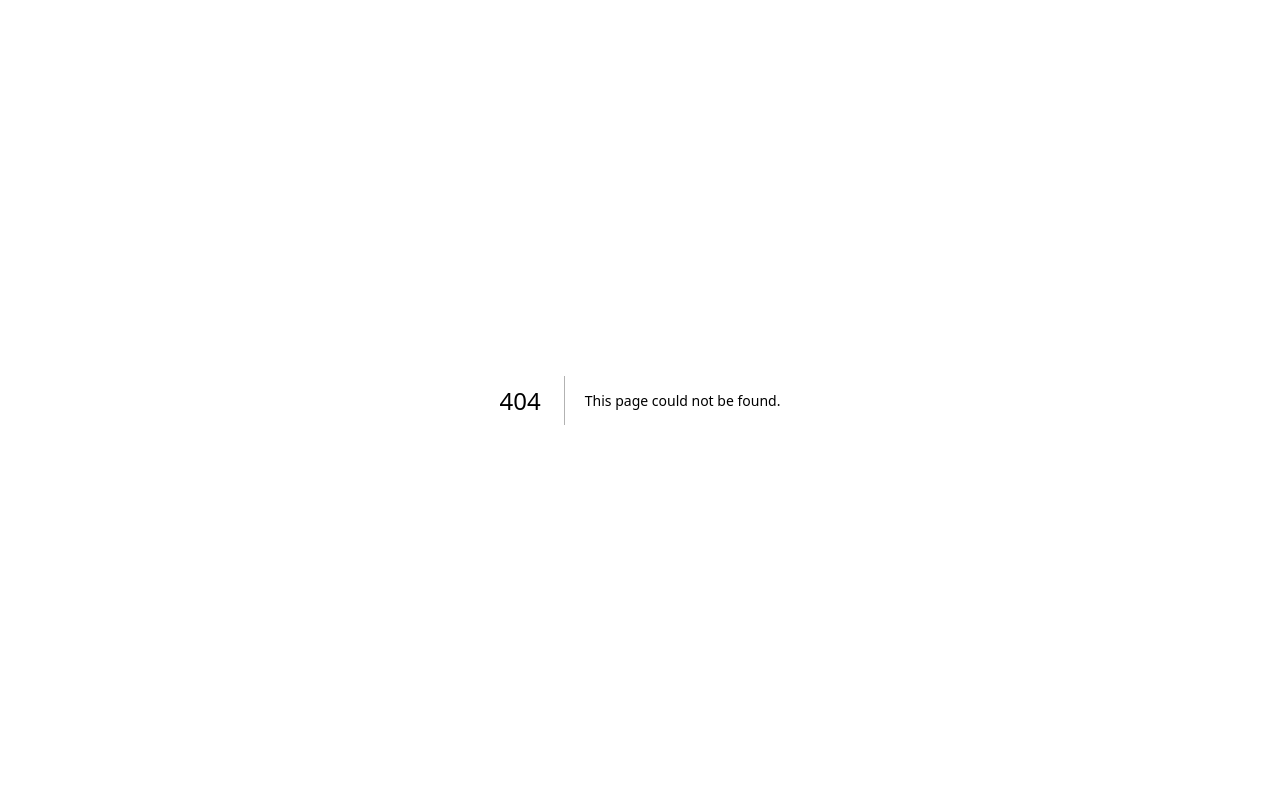
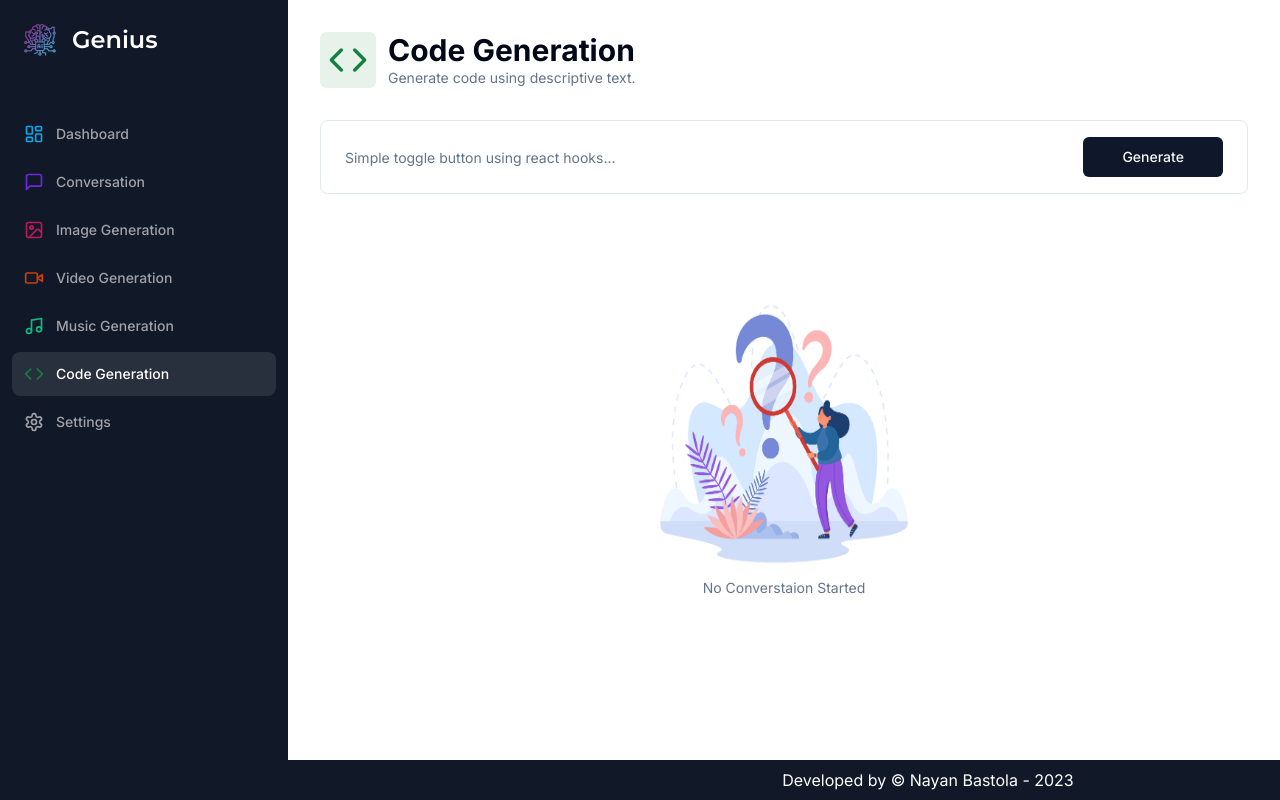
Before and after one commit to GM-Frost/Genius-AI-SaaS, a Next.js app: page /code in a window 1280 px wide. Before the commit this address had no page. Built offline with nearby package versions, Linux system fonts and the light colour scheme.

Commit message:
Dashboard-Code-generation

```diff
--- /dev/null
+++ b/app/(dashboard)/(routes)/code/constants.ts
@@ -0,0 +1,9 @@
+import * as z from "zod"; //form validation
+
+import React from "react";
+
+export const formSchema = z.object({
+  prompt: z.string().min(1, {
+    message: "Prompt is required",
+  }),
+});
--- /dev/null
+++ b/app/(dashboard)/(routes)/code/page.tsx
@@ -0,0 +1,160 @@
+"use client";
+
+import * as z from "zod";
+import axios from "axios";
+import { Code } from "lucide-react";
+import { useForm } from "react-hook-form";
+import { useState } from "react";
+
+import { useRouter } from "next/navigation";
+import { ChatCompletionRequestMessage } from "openai";
+
+import { Button } from "@/components/ui/button";
+import { Input } from "@/components/ui/input";
+import { EmptyComponent } from "@/components/empty";
+
+import { zodResolver } from "@hookform/resolvers/zod";
+import { Form, FormControl, FormField, FormItem } from "@/components/ui/form";
+import { cn } from "@/lib/utils";
+
+import { formSchema } from "./constants";
+import Heading from "@/components/Heading";
+import { Loader } from "@/components/loader";
+import UserAvatar from "@/components/user-avatar";
+import { BotAvatar } from "@/components/bot-avatar";
+
+import ReactMarkdown from "react-markdown";
+const CodePage = () => {
+  const router = useRouter();
+
+  const [messages, setMessages] = useState<ChatCompletionRequestMessage[]>([]);
+
+  const form = useForm<z.infer<typeof formSchema>>({
+    resolver: zodResolver(formSchema),
+    defaultValues: {
+      prompt: "",
+    },
+  });
+
+  const isLoading = form.formState.isSubmitting;
+
+  const onSubmit = async (values: z.infer<typeof formSchema>) => {
+    try {
+      const userMessage: ChatCompletionRequestMessage = {
+        role: "user",
+        content: values.prompt,
+      };
+      const newMessages = [...messages, userMessage];
+
+      const response = await axios.post("/api/code", {
+        messages: newMessages,
+      });
+      setMessages((current) => [...current, userMessage, response.data]);
+
+      form.reset();
+    } catch (error: any) {
+      console.log("Error: ", error);
+    } finally {
+      router.refresh();
+    }
+  };
+
+  return (
+    <div>
+      <Heading
+        title="Code Generation"
+        description="Generate code using descriptive text."
+        icon={Code}
+        iconColor="text-green-700"
+        bgColor="bg-green-700/10"
+      />
+      <div className="px-4 lg:px-8">
+        <div>
+          <Form {...form}>
+            <form
+              onSubmit={form.handleSubmit(onSubmit)}
+              className="
+                rounded-lg
+                border
+                w-full
+                p-4
+                px-3
+                md:px-6
+                focus-within:shadow-sm
+                grid
+                grid-cols-12
+                gap-2
+              "
+            >
+              <FormField
+                name="prompt"
+                render={({ field }) => (
+                  <FormItem className="col-span-12 lg:col-span-10">
+                    <FormControl className="m-0 p-0">
+                      <Input
+                        className="border-0 outline-none focus-visible:ring-0 focus-visible:ring-transparent"
+                        disabled={isLoading}
+                        placeholder="Simple toggle button using react hooks..."
+                        {...field}
+                      />
+                    </FormControl>
+                  </FormItem>
+                )}
+              />
+              <Button
+                className="col-span-12 lg:col-span-2 w-full"
+                type="submit"
+                disabled={isLoading}
+                size="icon"
+              >
+                Generate
+              </Button>
+            </form>
+          </Form>
+        </div>
+        <div className="space-y-4 mt-4">
+          {isLoading && (
+            <div className="p-8 rounded-lg w-full flex items-center justify-center bg-muted">
+              <Loader />
+            </div>
+          )}
+          {messages.length === 0 && !isLoading && (
+            <EmptyComponent label="No Converstaion Started" />
+          )}
+          <div className="flex flex-col-reverse gap-y-4">
+            {messages.map((message) => (
+              <div
+                key={message.content}
+                className={cn(
+                  "p-8 w-full flex items-start gap-x-8 rounded-lg",
+                  message.role === "user"
+                    ? "bg-white border border-black/10"
+                    : "bg-muted"
+                )}
+              >
+                {message.role === "user" ? <UserAvatar /> : <BotAvatar />}
+                <ReactMarkdown
+                  components={{
+                    pre: ({ node, ...props }) => (
+                      <div className="overflow-auto w-full my-2 bg-black/10 p-2 rounded-lg">
+                        <pre {...props} />
+                      </div>
+                    ),
+                    code: ({ node, ...props }) => (
+                      <code className="bg-black/10 rounded-lg p-1" {...props} />
+                    ),
+                  }}
+                  className="text-sm overflow-hidden leading-7"
+                >
+                  {message.content || ""}
+                </ReactMarkdown>
+              </div>
+            ))}
+          </div>
+        </div>
+      </div>
+    </div>
+  );
+};
+
+export default CodePage;
--- /dev/null
+++ b/app/api/code/route.ts
@@ -0,0 +1,48 @@
+import { auth } from "@clerk/nextjs";
+import { NextResponse } from "next/server";
+import { ChatCompletionRequestMessage, Configuration, OpenAIApi } from "openai";
+
+const configuration = new Configuration({
+  apiKey: process.env.OPEN_AI_API_KEY,
+});
+
+const openai = new OpenAIApi(configuration);
+
+//behavior
+const instructionMessage: ChatCompletionRequestMessage = {
+  role: "system",
+  content:
+    "You are a code generator. You must answer only in markdown code snippets. Use code comments for explanation",
+};
+
+export async function POST(req: Request) {
+  try {
+    const { userId } = auth();
+    const body = await req.json();
+    const { messages } = body;
+
+    if (!userId) {
+      return new NextResponse("Unauthorized", { status: 401 });
+    }
+
+    if (!configuration.apiKey) {
+      return new NextResponse("OpenAI API Key not configured.", {
+        status: 500,
+      });
+    }
+
+    if (!messages) {
+      return new NextResponse("Messages are required", { status: 400 });
+    }
+
+    const response = await openai.createChatCompletion({
+      model: "gpt-3.5-turbo",
+      messages: [instructionMessage, ...messages],
+    });
+
+    return NextResponse.json(response.data.choices[0].message);
+  } catch (error) {
+    console.log("[CODE_ERROR]", error);
+    return new NextResponse("Internal Error", { status: 500 });
+  }
+}
--- a/next.config.js
+++ b/next.config.js
@@ -1,26 +1,4 @@
 /** @type {import('next').NextConfig} */
-const nextConfig = {
-  async headers() {
-    return [
-      {
-        // matching all API routes
-        source: "/api/:path*",
-        headers: [
-          { key: "Access-Control-Allow-Credentials", value: "true" },
-          { key: "Access-Control-Allow-Origin", value: "*" }, // replace this your actual origin
-          {
-            key: "Access-Control-Allow-Methods",
-            value: "GET,DELETE,PATCH,POST,PUT",
-          },
-          {
-            key: "Access-Control-Allow-Headers",
-            value:
-              "X-CSRF-Token, X-Requested-With, Accept, Accept-Version, Content-Length, Content-MD5, Content-Type, Date, X-Api-Version",
-          },
-        ],
-      },
-    ];
-  },
-};
+const nextConfig = {};
 
 module.exports = nextConfig;
--- a/package.json
+++ b/package.json
@@ -24,6 +24,7 @@
     "react": "^18",
     "react-dom": "^18",
     "react-hook-form": "^7.48.2",
+    "react-markdown": "^9.0.1",
     "tailwind-merge": "^2.0.0",
     "tailwindcss-animate": "^1.0.7",
     "zod": "^3.22.4"
```
Also changed, not shown: 2 other files (tests, documents, lock files or other folders).
